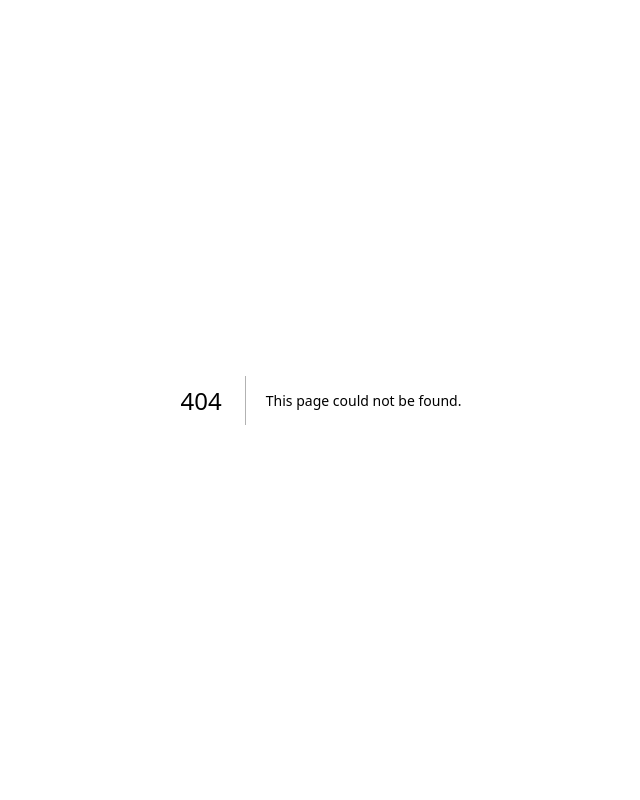
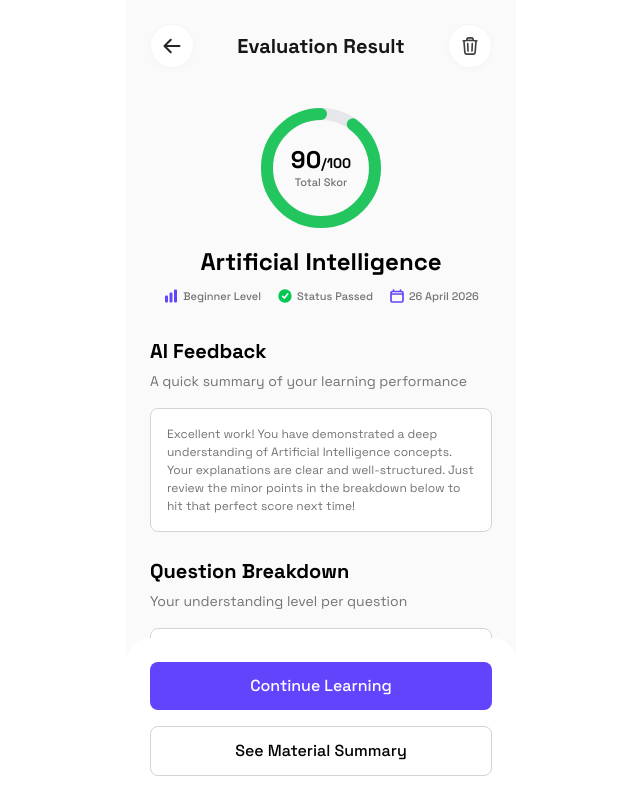
Before and after one commit to farhnnraal/fynix-app, a Next.js app: page /dashboard/history/1 in a window 1280 px wide. Before the commit this address had no page. Shown: the whole page, without its empty margins (319-959 px from the left). Built offline with nearby package versions, Linux system fonts and the light colour scheme.

Commit message:
feat : add history details page

```diff
--- /dev/null
+++ b/app/dashboard/history/[id]/page.tsx
@@ -0,0 +1,120 @@
+"use client";
+
+import { useRouter } from "next/navigation";
+import QuestionBreakdownAccordion from "@/components/ui/QuestionBreakdownAccordion";
+import CircularProgressBar from "@/components/ui/CircularProgressBar";
+
+export default function HistoryDetailPage() {
+  const router = useRouter();
+
+  return (
+    <div className="w-full h-dvh flex flex-col items-center max-w-[390px] mx-auto bg-neutral-50 min-h-screen pb-[161px] relative">
+      <div className="overflow-y-auto p-6">
+        <div className="w-full flex justify-between items-center mb-10">
+          <button onClick={() => router.back()} className="w-[44px] h-[44px] bg-white rounded-full border border-neutral-100 flex items-center justify-center text-neutral-800 hover:bg-neutral-50 transition-colors shadow-[0_2px_8px_rgba(0,0,0,0.02)] outline-none">
+            <svg xmlns="http://www.w3.org/2000/svg" fill="none" viewBox="0 0 24 24" strokeWidth={2.5} stroke="currentColor" className="w-5 h-5">
+              <path strokeLinecap="round" strokeLinejoin="round" d="M10.5 19.5L3 12m0 0l7.5-7.5M3 12h18" />
+            </svg>
+          </button>
+          <h3 className="text-h3 font-bold text-neutral-900">Evaluation Result</h3>
+          <button type="button" className="w-[44px] h-[44px] bg-white rounded-full border border-neutral-100 flex items-center justify-center text-neutral-800 hover:bg-neutral-50 transition-colors shadow-[0_2px_8px_rgba(0,0,0,0.02)] outline-none">
+            <svg xmlns="http://www.w3.org/2000/svg" fill="none" viewBox="0 0 24 24" strokeWidth={2} stroke="currentColor" className="w-5 h-5 text-neutral-700">
+              <path
+                strokeLinecap="round"
+                strokeLinejoin="round"
+                d="m14.74 9-.346 9m-4.788 0L9.26 9m9.968-3.21c.342.052.682.107 1.022.166m-1.022-.165L18.16 19.673a2.25 2.25 0 0 1-2.244 2.077H8.084a2.25 2.25 0 0 1-2.244-2.077L4.772 5.79m14.456 0a48.108 48.108 0 0 0-3.478-.397m-12 .562c.34-.059.68-.114 1.022-.165m0 0a48.11 48.11 0 0 1 3.478-.397m7.5 0v-.916c0-1.18-.91-2.164-2.09-2.201a51.964 51.964 0 0 0-3.32 0c-1.18.037-2.09 1.022-2.09 2.201v.916m7.5 0a48.667 48.667 0 0 0-7.5 0"
+              />
+            </svg>
+          </button>
+        </div>
+
+        <div className="flex justify-center mb-4">
+          <CircularProgressBar value={90} />
+        </div>
+
+        {/* 3. METADATA DETAIL */}
+        <div className="w-full text-center mb-8">
+          <h2 className="text-h2 font-bold mb-2">Artificial Intelligence</h2>
+
+          {/* Info Tags Row */}
+          <div className="flex items-center justify-center gap-4 text-[12px] font-medium text-neutral-500">
+            {/* Level Tag */}
+            <div className="flex items-center gap-1">
+              <svg xmlns="http://www.w3.org/2000/svg" viewBox="0 0 24 24" fill="currentColor" className="w-4 h-4 text-primary-500">
+                <path d="M18.375 2.25c-1.035 0-1.875.84-1.875 1.875v15.75c0 1.035.84 1.875 1.875 1.875h.75c1.035 0 1.875-.84 1.875-1.875V4.125c0-1.036-.84-1.875-1.875-1.875h-.75ZM9.75 8.625c0-1.036.84-1.875 1.875-1.875h.75c1.036 0 1.875.84 1.875 1.875v11.25c0 1.036-.84 1.875-1.875 1.875h-.75a1.875 1.875 0 0 1-1.875-1.875V8.625ZM3 13.125c0-1.036.84-1.875 1.875-1.875h.75c1.036 0 1.875.84 1.875 1.875v6.75c0 1.036-.84 1.875-1.875 1.875h-.75A1.875 1.875 0 0 1 3 19.875v-6.75Z" />
+              </svg>
+              <span className="text-badge">Beginner Level</span>
+            </div>
+
+            {/* Status Tag */}
+            <div className="flex items-center gap-1">
+              <svg xmlns="http://www.w3.org/2000/svg" viewBox="0 0 24 24" className="size-4">
+                <circle cx="12" cy="12" r="10" fill="#00C853" />
+                <path d="M8.5 12.5L11 15L16 9" fill="none" stroke="#FFFFFF" strokeWidth="2.5" strokeLinecap="round" strokeLinejoin="round" />
+              </svg>
+              <span className="text-badge">Status Passed</span>
+            </div>
+
+            {/* Date Tag */}
+            <div className="flex items-center gap-1">
+              <svg xmlns="http://www.w3.org/2000/svg" fill="none" viewBox="0 0 24 24" strokeWidth={2.5} stroke="currentColor" className="w-4 h-4 text-primary-500">
+                <path strokeLinecap="round" strokeLinejoin="round" d="M6.75 3v2.25M17.25 3v2.25M3 18.75V7.5a2.25 2.25 0 0 1 2.25-2.25h13.5A2.25 2.25 0 0 1 21 7.5v11.25m-18 0A2.25 2.25 0 0 0 5.25 21h13.5A2.25 2.25 0 0 0 21 18.75m-18 0v-7.5A2.25 2.25 0 0 1 5.25 9h13.5A2.25 2.25 0 0 1 21 11.25v7.5" />
+              </svg>
+              <span className="text-badge">26 April 2026</span>
+            </div>
+          </div>
+        </div>
+
+        {/* AI Feedback */}
+        <section className="mb-6">
+          <h3 className="text-h3 mb-1">AI Feedback</h3>
+          <p className="text-body text-neutral-500 mb-4">A quick summary of your learning performance</p>
+          <div className="p-4 rounded-lg bg-white border border-neutral-300 text-caption text-neutral-500">
+            Excellent work! You have demonstrated a deep understanding of Artificial Intelligence concepts. Your explanations are clear and well-structured. Just review the minor points in the breakdown below to hit that perfect score next time!
+          </div>
+        </section>
+
+        {/* Question Breakdown */}
+        <section>
+          <h3 className="text-h3 mb-1">Question Breakdown</h3>
+          <p className="text-body text-neutral-500 mb-4">Your understanding level per question</p>
+          <div className="space-y-4">
+            <QuestionBreakdownAccordion
+              title="Question 1"
+              question="What is the definition of Machine Learning?"
+              answer="Machine learning is a type of computer science where computers learn from data and experience rather than being given step-by-step instructions"
+              aiFeedback="Great definition! Recognizing patterns from data is exactly how ML works."
+              understandLabel="Understood"
+            />
+            <QuestionBreakdownAccordion
+              title="Question 2"
+              question="What is the definition of Machine Learning?"
+              answer="Machine learning is a type of computer science where computers learn from data and experience rather than being given step-by-step instructions"
+              aiFeedback="Great definition! Recognizing patterns from data is exactly how ML works."
+              understandLabel="Partial"
+            />
+            <QuestionBreakdownAccordion
+              title="Question 3"
+              question="What is the definition of Machine Learning?"
+              answer="Machine learning is a type of computer science where computers learn from data and experience rather than being given step-by-step instructions"
+              aiFeedback="Great definition! Recognizing patterns from data is exactly how ML works."
+              understandLabel="Not Understood"
+            />
+          </div>
+        </section>
+      </div>
+
+      <div className="absolute bottom-0 left-0 right-0 p-6 bg-white rounded-t-3xl z-40 space-y-4">
+        {/* Button 1: Continue Learning (Primary) */}
+        <button type="button" className="w-full px-4 py-3 text-btn-lg bg-primary-500 flex items-center justify-center text-white rounded-lg">
+          Continue Learning
+        </button>
+
+        {/* Button 2: See Material Summary (Neutral) */}
+        <button type="button" className="w-full px-4 py-3 text-btn-lg bg-white border border-neutral-300 flex items-center justify-center rounded-lg">
+          See Material Summary
+        </button>
+      </div>
+    </div>
+  );
+}
```
